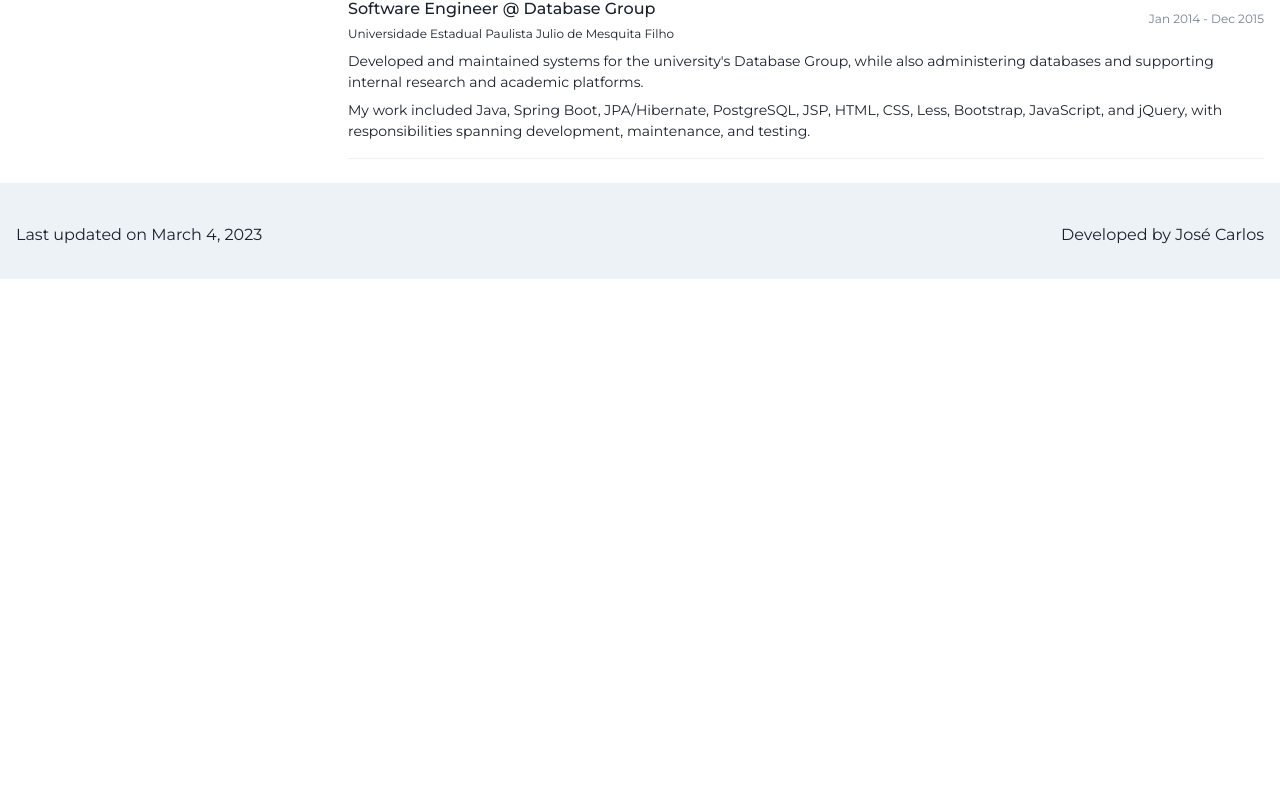
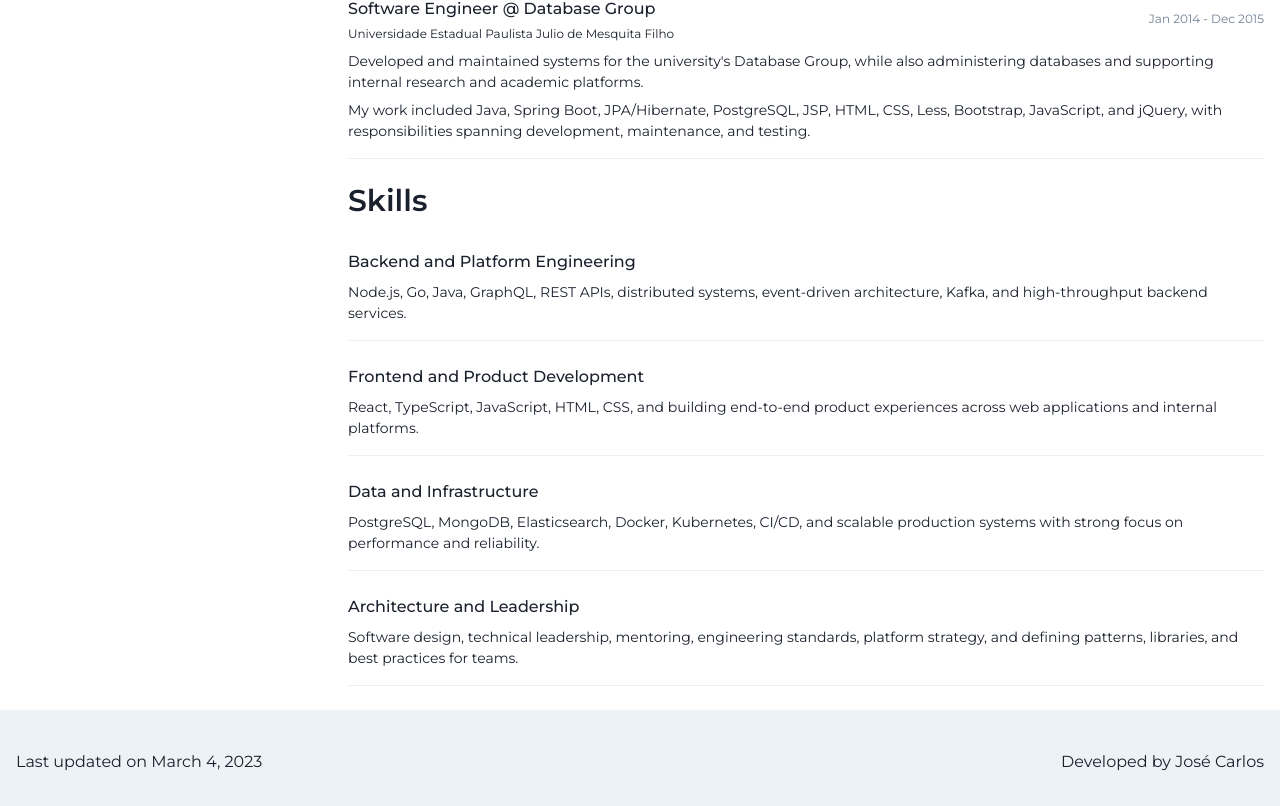
Before and after one commit to josecfreitas/my-cv, a Next.js app: page / in a window 1280 px wide. Shown: the part 2356-3162 px from the top of the page. Before the commit the page ends 2635 px from the top, so only its background shows below. Built offline with nearby package versions, Linux system fonts and the light colour scheme.

Commit message:
feat: add Skills section to showcase technical expertise

```diff
--- /dev/null
+++ b/src/components/home/skills.tsx
@@ -0,0 +1,31 @@
+import { List } from "@chakra-ui/react";
+import { CustomListItem } from "../custom-list-item";
+import { Section } from "../section";
+import { SectionTitle } from "../section-title";
+
+export const Skills = () => (
+  <Section>
+    <SectionTitle>Skills</SectionTitle>
+
+    <List>
+      <CustomListItem title="Backend and Platform Engineering">
+        Node.js, Go, Java, GraphQL, REST APIs, distributed systems, event-driven
+        architecture, Kafka, and high-throughput backend services.
+      </CustomListItem>
+      <CustomListItem title="Frontend and Product Development">
+        React, TypeScript, JavaScript, HTML, CSS, and building end-to-end
+        product experiences across web applications and internal platforms.
+      </CustomListItem>
+      <CustomListItem title="Data and Infrastructure">
+        PostgreSQL, MongoDB, Elasticsearch, Docker, Kubernetes, CI/CD, and
+        scalable production systems with strong focus on performance and
+        reliability.
+      </CustomListItem>
+      <CustomListItem title="Architecture and Leadership">
+        Software design, technical leadership, mentoring, engineering
+        standards, platform strategy, and defining patterns, libraries, and
+        best practices for teams.
+      </CustomListItem>
+    </List>
+  </Section>
+);
--- a/src/pages/index.tsx
+++ b/src/pages/index.tsx
@@ -10,6 +10,7 @@ import { HonorsAwards } from "../components/home/honors-awards";
 import { Languages } from "../components/home/languages";
 import { Links } from "../components/home/links";
 import { Publications } from "../components/home/publications";
+import { Skills } from "../components/home/skills";
 
 interface HomeProps {
   lastUpdate: string;
@@ -46,6 +47,7 @@ export default function Home({ lastUpdate }: HomeProps) {
             <Box>
               <AboutMe />
               <Career />
+              <Skills />
             </Box>
           </Flex>
         </Container>
```
